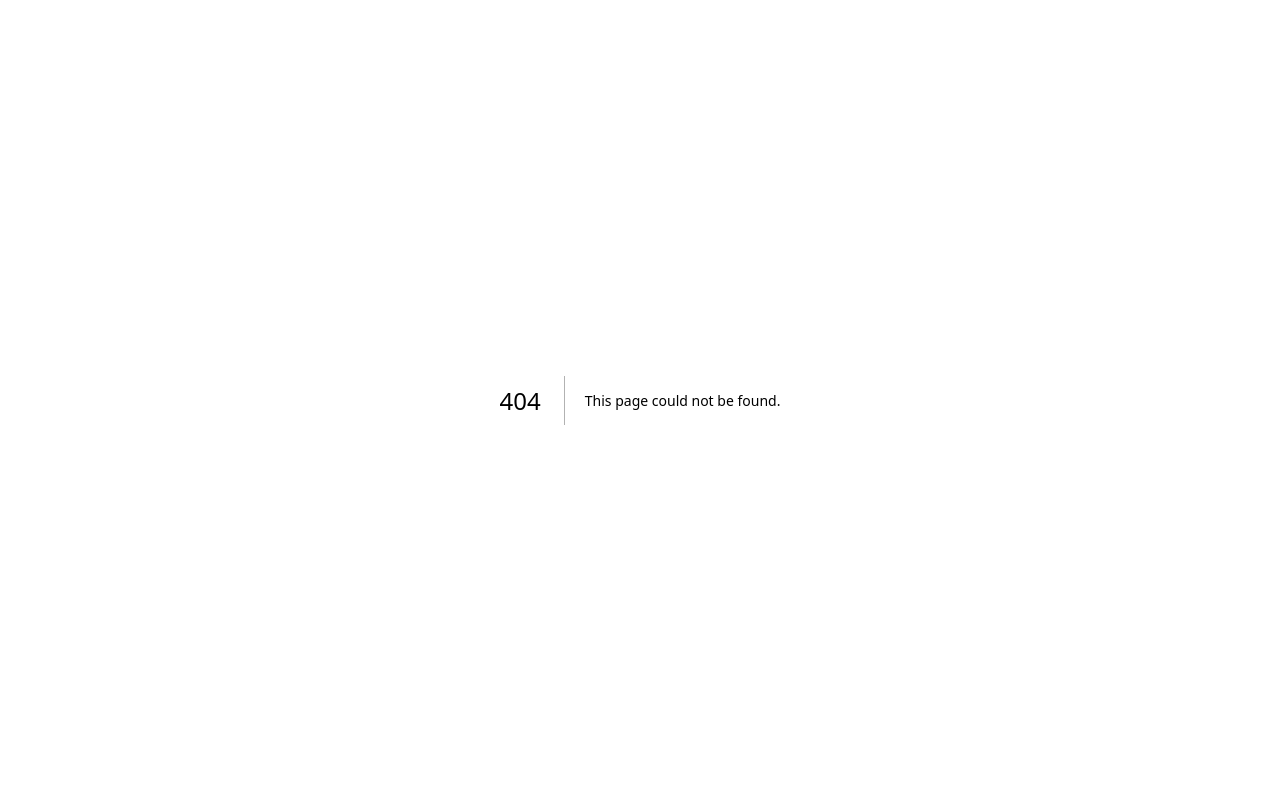
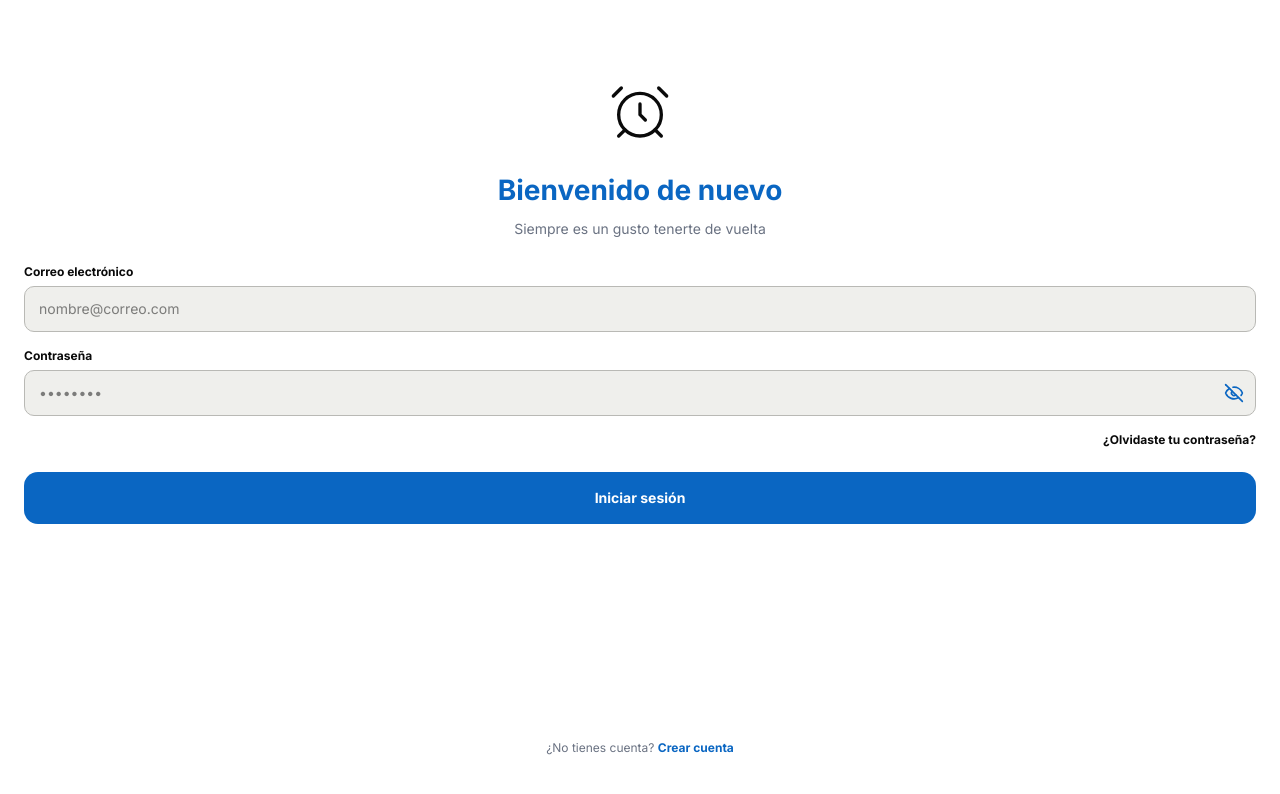
Before and after one commit to CastaDJ/app-alarma, a Next.js app: page /login in a window 1280 px wide. Before the commit this address had no page. Shown: the top 794 px of the page. Built offline with nearby package versions, Linux system fonts and the light colour scheme.

Commit message:
feat: add login page with email and password form

```diff
--- /dev/null
+++ b/src/app/login/_components/login-form.tsx
@@ -0,0 +1,83 @@
+"use client";
+
+import { Eye, EyeOff } from "lucide-react";
+import Link from "next/link";
+import { useRouter } from "next/navigation";
+import { useState, type FormEvent } from "react";
+
+export function LoginForm() {
+  const router = useRouter();
+  const [showPassword, setShowPassword] = useState(false);
+
+  function handleSubmit(event: FormEvent<HTMLFormElement>) {
+    event.preventDefault();
+    router.push("/");
+  }
+
+  return (
+    <form onSubmit={handleSubmit} className="flex flex-col gap-4 w-full flex-1">
+      <label className="flex flex-col gap-1.5 text-xs font-bold">
+        Correo electrónico
+        <input
+          type="email"
+          name="email"
+          required
+          autoComplete="email"
+          placeholder="nombre@correo.com"
+          className="bg-[#EFEFEC] border border-solid border-hard-gray rounded-lg px-3.5 py-3 text-sm font-normal outline-primary-50"
+        />
+      </label>
+
+      <label className="flex flex-col gap-1.5 text-xs font-bold">
+        Contraseña
+        <span className="relative">
+          <input
+            type={showPassword ? "text" : "password"}
+            name="password"
+            required
+            autoComplete="current-password"
+            placeholder="••••••••"
+            className="w-full bg-[#EFEFEC] border border-solid border-hard-gray rounded-lg pl-3.5 pr-11 py-3 text-sm font-normal outline-primary-50"
+          />
+          <button
+            type="button"
+            onClick={() => setShowPassword((prev) => !prev)}
+            aria-label={
+              showPassword ? "Ocultar contraseña" : "Mostrar contraseña"
+            }
+            className="absolute right-3 top-1/2 -translate-y-1/2 text-primary-50 cursor-pointer"
+          >
+            {showPassword ? (
+              <Eye className="size-5" />
+            ) : (
+              <EyeOff className="size-5" />
+            )}
+          </button>
+        </span>
+      </label>
+
+      <Link
+        href="/login"
+        className="text-xs font-bold self-end hover:underline"
+      >
+        ¿Olvidaste tu contraseña?
+      </Link>
+
+      <button
+        type="submit"
+        className="mt-2 px-4 py-4 bg-primary-50 w-full text-white font-bold text-sm rounded-[14px] cursor-pointer hover:bg-primary-100 active:bg-primary-200"
+      >
+        Iniciar sesión
+      </button>
+
+      <div className="flex-1" />
+
+      <p className="text-xs text-gray-500 text-center mb-5">
+        ¿No tienes cuenta?{" "}
+        <Link href="/login" className="font-bold text-primary-50 hover:underline">
+          Crear cuenta
+        </Link>
+      </p>
+    </form>
+  );
+}
--- /dev/null
+++ b/src/app/login/page.tsx
@@ -0,0 +1,19 @@
+import { AlarmClock } from "lucide-react";
+import { LoginForm } from "./_components/login-form";
+
+export default function LoginPage() {
+  return (
+    <main className="py-6 pt-20 px-6 flex flex-col gap-6.25 items-center flex-1">
+      <AlarmClock className="size-16" strokeWidth={1.25} />
+      <header className="flex flex-col gap-2 items-center">
+        <h1 className="font-bold text-[28px] text-primary-50 text-center">
+          Bienvenido de nuevo
+        </h1>
+        <p className="text-sm text-gray-500 text-center">
+          Siempre es un gusto tenerte de vuelta
+        </p>
+      </header>
+      <LoginForm />
+    </main>
+  );
+}
```
